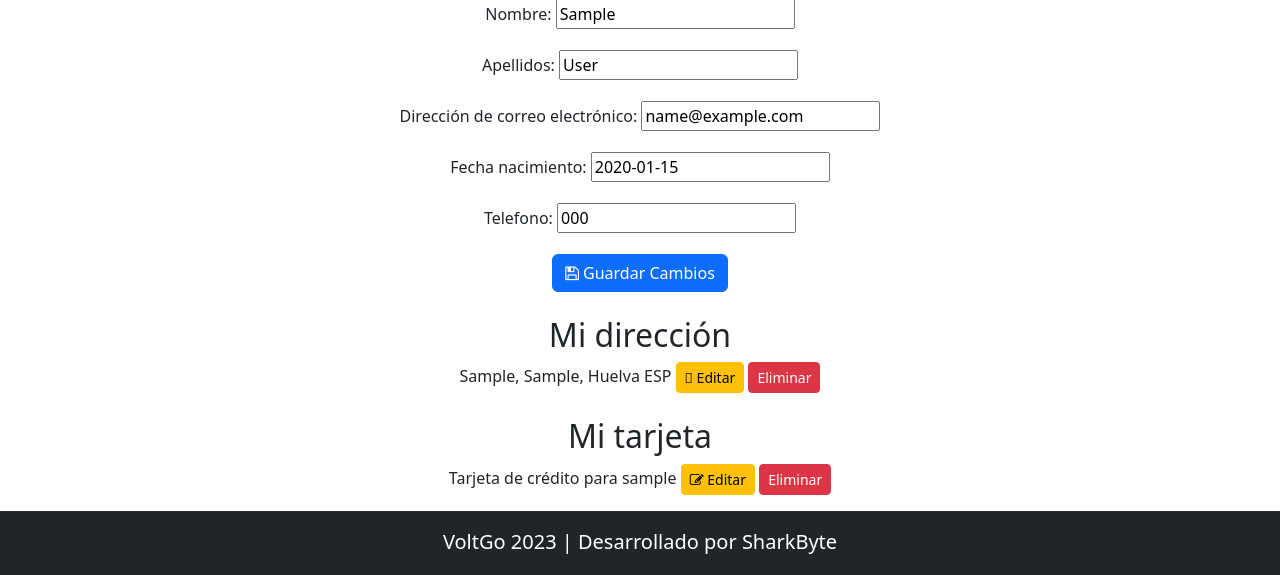
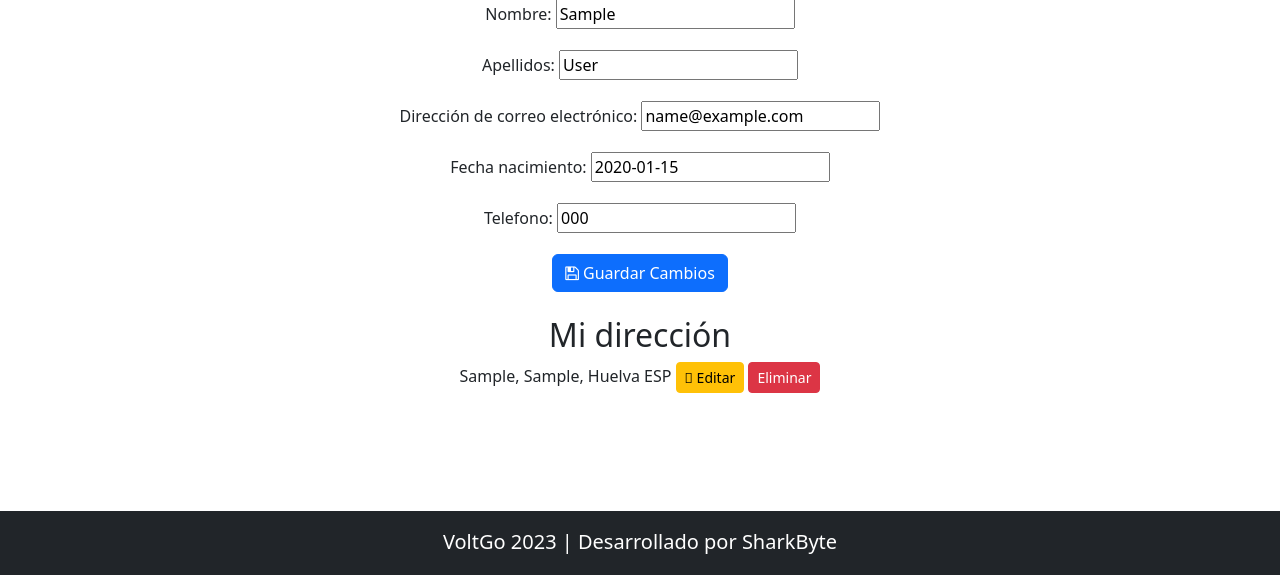
Before and after one commit to pgpi-2-06-l4/volt-go, a Django app: page /usuario/gestionar_perfil/ in a window 1280 px wide; the page is wider, and only the part inside the window is pictured. Shown: the part 225-800 px from the top of that part. Run offline with Django 4.2, Linux system fonts and the light colour scheme; a user stored in the database is signed in; tables that the repository leaves empty hold one stand-in row (values such as "Sample post"); parts of the project's set-up code (start-up, migrations or seed data) failed here and were passed over; some libraries are stand-ins or nearby versions.

Commit message:
fix(modificar-datos): eliminadas las tarjetas de credito del sistema y añadida restriccion en el campo calle de direccion

```diff
--- a/voltgo/usuario/admin.py
+++ b/voltgo/usuario/admin.py
@@ -1,5 +1,5 @@
 from django.contrib import admin
-from .models import Usuario, Perfil, Direccion, TarjetaCredito
+from .models import Usuario, Perfil, Direccion
 
 @admin.register(Usuario)
 class UsuarioAdmin(admin.ModelAdmin):
@@ -7,4 +7,3 @@ class UsuarioAdmin(admin.ModelAdmin):
 
 admin.site.register(Perfil)
 admin.site.register(Direccion)
-admin.site.register(TarjetaCredito)
--- a/voltgo/usuario/forms.py
+++ b/voltgo/usuario/forms.py
@@ -1,6 +1,6 @@
 from django import forms
 from django.contrib.auth.models import User
-from .models import Usuario, Perfil, Direccion, TarjetaCredito
+from .models import Usuario, Perfil, Direccion
 from datetime import datetime
 import re
 
@@ -72,11 +72,3 @@ class DireccionForm(forms.ModelForm):
     class Meta:
         model = Direccion
         fields = ['calle', 'apartamento', 'pais', 'ciudad', 'codigo_postal']
-
-class TarjetaCreditoForm(forms.ModelForm):
-    class Meta:
-        model = TarjetaCredito
-        fields = ['iban', 'fecha_caducidad', 'cvv']
-        widgets = {
-            'fecha_caducidad': forms.TextInput(attrs={'placeholder': 'MM/YY'}),
-        }
--- a/voltgo/usuario/models.py
+++ b/voltgo/usuario/models.py
@@ -85,6 +85,10 @@ def validar_fecha(fecha):
         raise ValidationError(_('La fecha no puede ser igual a la fecha actual.'),
                               params={'fecha_limite': fecha_limite})
 
+def validate_letters(value):
+        if not value.isalpha():
+            raise ValidationError('La calle solo puede contener letras.')
+
 class Perfil(models.Model):
 
     class Meta:
@@ -111,40 +115,13 @@ class Direccion(models.Model):
         verbose_name_plural = "direcciones"
 
     usuario = models.ForeignKey(settings.AUTH_USER_MODEL, on_delete=models.CASCADE, null = True, blank = True)
-    calle = models.CharField(max_length=100)
+    calle = models.CharField(max_length=100, validators=[validate_letters])
     apartamento = models.CharField(max_length=100)
     pais = models.CharField(max_length=100, choices=PAISES_CHOICES)
     ciudad = models.CharField(max_length=100, choices=CIUDADES_CHOICES)
     codigo_postal = models.CharField(max_length=5, validators=[RegexValidator(regex='^\d{5}$', message='El código postal debe contener 5 dígitos exactamente')])
 
 
+
     def __str__(self):
         return f"{self.calle}, {self.apartamento}, {self.ciudad} {self.pais}"
-
-
-class TarjetaCredito(models.Model):
-
-    class Meta:
-        verbose_name = "tarjeta"
-        verbose_name_plural = "tarjetas"
-
-    usuario = models.ForeignKey(settings.AUTH_USER_MODEL, on_delete=models.CASCADE, null = True, blank = True)
-    iban = models.CharField(max_length=16, validators=[RegexValidator(regex='^\d{16}$', message='El IBAN debe tener 16 dígitos numéricos')])
-    fecha_caducidad = models.CharField(max_length=7, validators=[RegexValidator(regex='^\d{2}/\d{2}$', message='El formato de la fecha de caducidad no es el correcto')])
-    cvv = models.CharField(max_length=3, validators=[RegexValidator(regex='^\d{3}$', message='El CVV debe tener 3 dígitos numéricos')])
-
-    def clean(self):
-        super().clean()
-        patron = re.compile(r'^\d{2}/\d{2}$')
-        if patron.match(self.fecha_caducidad):
-            mes, anio = map(int, self.fecha_caducidad.split('/'))
-            fecha_caducidad = timezone.datetime(2000+anio, mes, 1)
-
-            fecha_actual = timezone.now().replace(tzinfo=None)
-            if fecha_caducidad <= fecha_actual:
-                raise ValidationError('La tarjeta de crédito está caducada.')
-        else:
-            raise ValidationError('El formato de la fecha no es correcto.')
-
-    def __str__(self):
-        return f'Tarjeta de crédito para {self.usuario.username}'
--- a/voltgo/usuario/templates/account/gestionar_perfil.html
+++ b/voltgo/usuario/templates/account/gestionar_perfil.html
@@ -31,20 +31,5 @@
         <i class="fa fa-plus"></i> Añadir dirección
       </a>
     {% endif %}
-
-    <h2 class="text-center mt-4">Mi tarjeta</h2>
-    {% for tarjeta in tarjetas %}
-      <p>
-        {{ tarjeta }}
-        <a href="{% url 'tarjeta_editar' tarjeta.id %}" class="btn btn-sm btn-warning"><i class="fa fa-edit"></i> Editar</a>
-        <a href="{% url 'eliminar_tarjeta' tarjeta.id %}" class="btn btn-sm btn-danger" onclick="return confirm('¿Estás seguro de que deseas eliminar esta tarjeta?')"><i class="fas fa-trash-alt"></i> Eliminar</a>
-      </p>
-    {% endfor %}
-
-    {% if not tarjetas %}
-      <a href="{% url 'tarjeta_nueva' %}" class="btn btn-success">
-        <i class="fa fa-plus"></i> Añadir tarjeta
-      </a>
-    {% endif %}
   </div>
 {% endblock %}
--- a/voltgo/usuario/urls.py
+++ b/voltgo/usuario/urls.py
@@ -22,7 +22,4 @@ urlpatterns = [
     path('direccion/<int:pk>/eliminar/', views.eliminar_direccion, name='eliminar_direccion'),
     path('direccion/editar/<int:pk>/', views.direccion_editar, name='direccion_editar'),
     path('direccion/nueva/', views.direccion_editar, name='direccion_nueva'),
-    path('tarjeta/<int:pk>/eliminar/', views.eliminar_tarjeta, name='eliminar_tarjeta'),
-    path('tarjeta/editar/<int:pk>/', views.tarjeta_editar, name='tarjeta_editar'),
-    path('tarjeta/nueva/', views.tarjeta_editar, name='tarjeta_nueva'),
 ]
--- a/voltgo/usuario/views.py
+++ b/voltgo/usuario/views.py
@@ -3,8 +3,8 @@ from django.urls import reverse
 from django.shortcuts import render, redirect
 from django.contrib.auth import authenticate, login
 from django.contrib.auth.decorators import login_required
-from .models import Usuario, Direccion, TarjetaCredito, Perfil
-from .forms import LoginForm, UserRegistrationForm, UserEditForm, UserProfileEditForm, DireccionForm, TarjetaCreditoForm
+from .models import Usuario, Direccion, Perfil
+from .forms import LoginForm, UserRegistrationForm, UserEditForm, UserProfileEditForm, DireccionForm
 from django.contrib import messages
 from django.shortcuts import redirect, get_object_or_404
 
@@ -85,9 +85,8 @@ def gestionar_perfil(request):
         profile_form = UserProfileEditForm(instance=request.user.perfil)
 
     direcciones = Direccion.objects.filter(usuario=request.user)
-    tarjetas = TarjetaCredito.objects.filter(usuario=request.user)
 
-    return render(request, 'account/gestionar_perfil.html', {'user_form': user_form, 'profile_form': profile_form, 'direcciones': direcciones, 'tarjetas': tarjetas,})
+    return render(request, 'account/gestionar_perfil.html', {'user_form': user_form, 'profile_form': profile_form, 'direcciones': direcciones,})
 
 
 @login_required
```
Also changed, not shown: voltgo/usuario/templates/account/tarjeta_editar.html (deleted, +0 -11 lines), voltgo/usuario/migrations/0003_alter_direccion_calle_delete_tarjetacredito.py (added).
